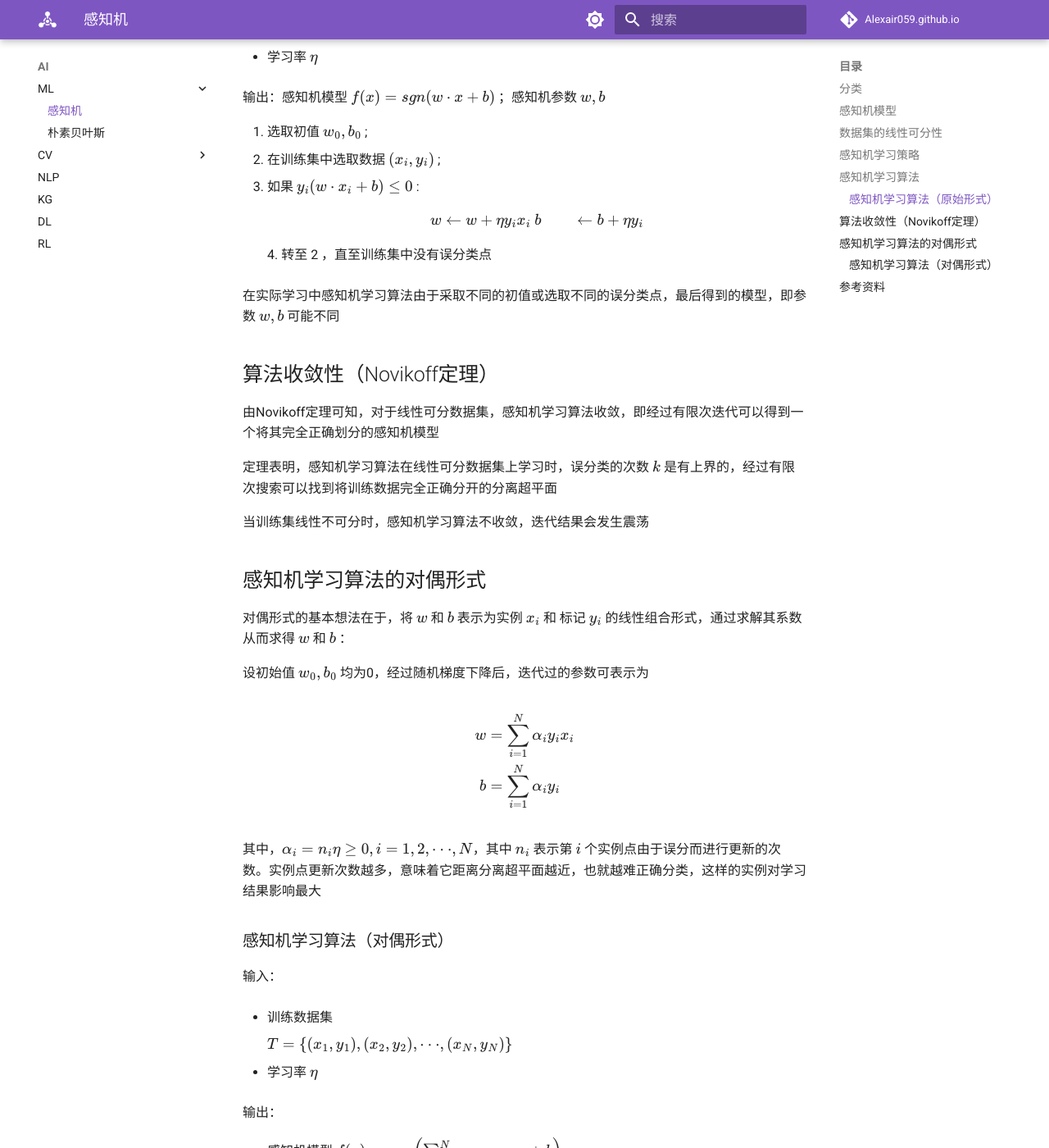
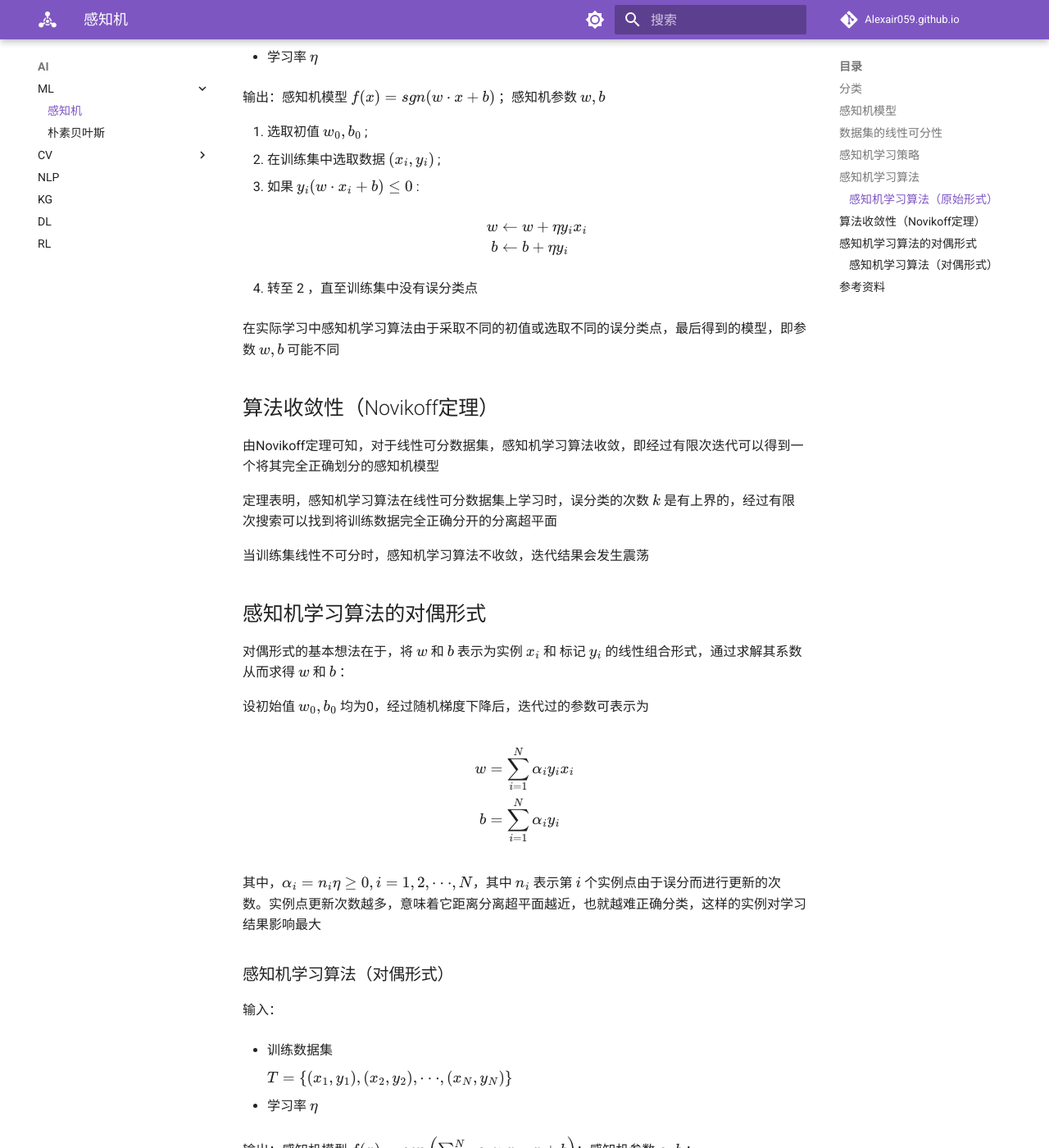
Before and after one commit to Alexair059/Alexair059.github.io, an MkDocs documentation site: the page built from docs/ai/ch1_2.md, in a window 1280 px wide and 1400 px high, scrolled down 2833 px. Shown: the whole window at 82% size. Built offline with MkDocs 1.6.1 and Material for MkDocs 9.7.7, drawn with Linux system fonts in a browser that asks for light colours; comment, search, counter and statistics services are not loaded.

Commit message:
perceptron updated

```diff
--- a/docs/ai/ch1_2.md
+++ b/docs/ai/ch1_2.md
@@ -120,6 +120,7 @@
     b &\gets b + \eta y_i
     \end{aligned}
     $$
+
 4. 转至 2 ，直至训练集中没有误分类点
 
 在实际学习中感知机学习算法由于采取不同的初值或选取不同的误分类点，最后得到的模型，即参数 $w,b$ 可能不同
@@ -157,10 +158,7 @@
 
 - 学习率 $\eta$
 
-输出：
-
-- 感知机模型 $f(x)=sgn\left(\sum_{j=1}^{N}\alpha_j y_j x_j \cdot x +b\right)$
-- 感知机参数 $\alpha, b$ ；$\alpha = (\alpha_1, \alpha_2,···,\alpha_N)^T$
+输出：感知机模型 $f(x)=sgn\left(\sum_{j=1}^{N}\alpha_j y_j x_j \cdot x +b\right)$；感知机参数 $\alpha, b$ ；$\alpha = (\alpha_1, \alpha_2,···,\alpha_N)^T$
 
 1. $\alpha \gets 0, b \gets 0$ ；
 2. 在训练集中选取数据 $(x_i, y_i)$ ；
```
Also changed, not shown: site/ai/ch1_2/index.html, site/search/search_index.json, 1 other file.
